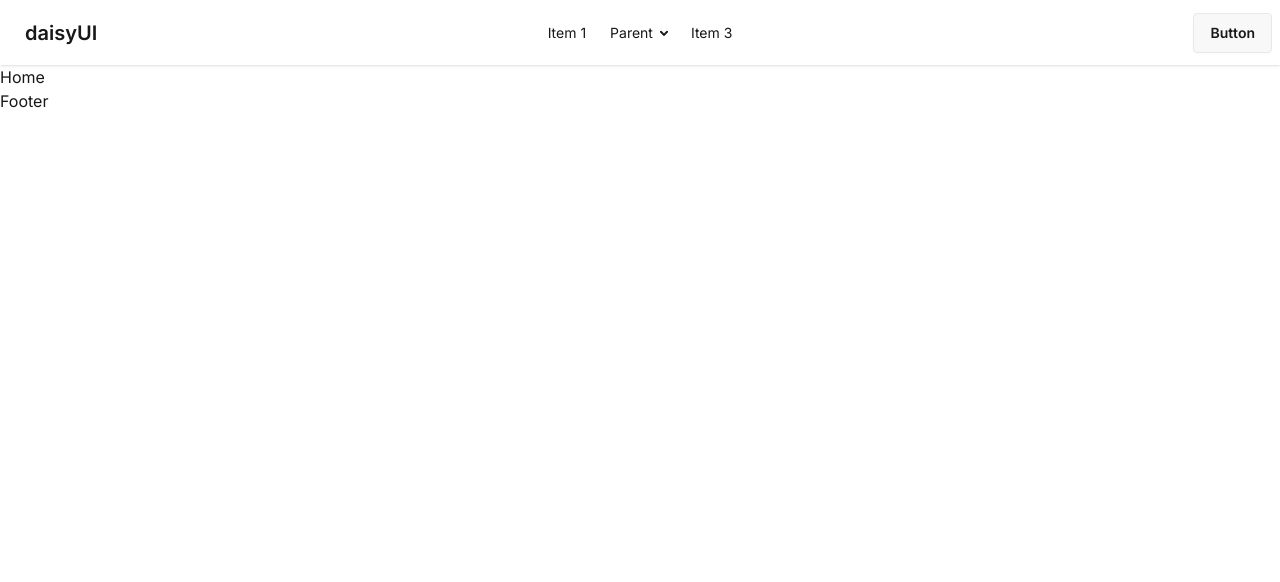
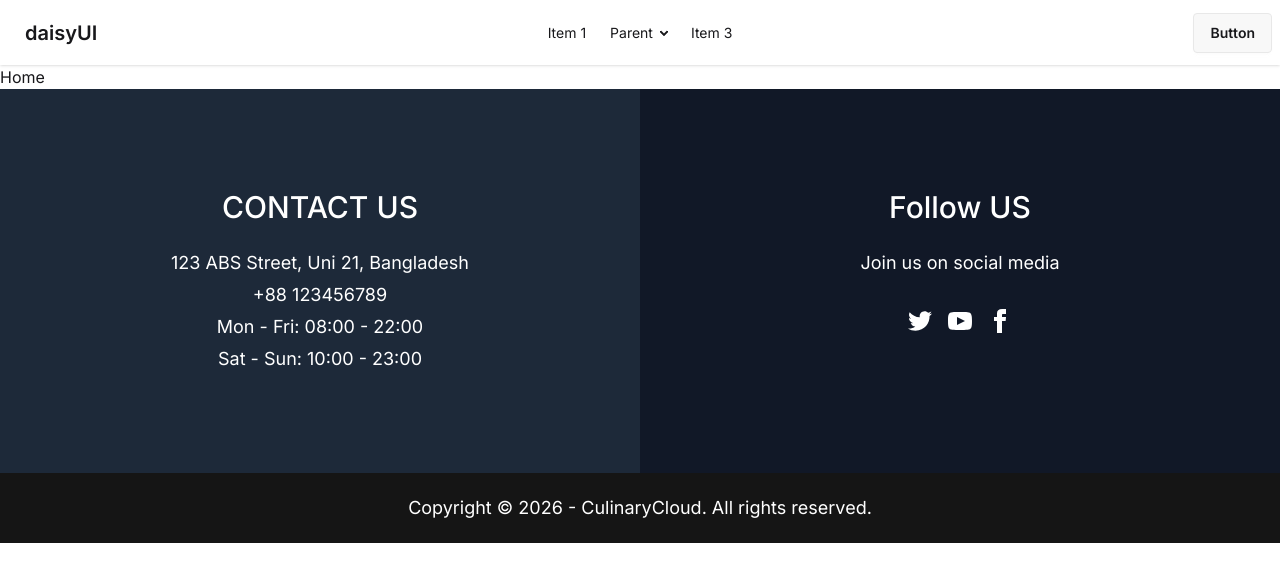
Before and after one commit to mahfuj024/bistro-boss-restaurant-client, a React (Vite) app: page / in a window 1280 px wide. Shown: the top 582 px of the page. Built offline with nearby package versions, Linux system fonts and the light colour scheme.

Commit message:
add footer

```diff
--- a/index.html
+++ b/index.html
@@ -2,7 +2,7 @@
 <html lang="en" data-theme="light">
   <head>
     <meta charset="UTF-8" />
-    <link rel="icon" type="image/svg+xml" href="/vite.svg" />
+    <link rel="icon" type="image/svg+xml" href="/favicon.ico" />
     <meta name="viewport" content="width=device-width, initial-scale=1.0" />
     <title>bistro-boss-restaurant-client</title>
   </head>
--- a/src/components/shared/Footer.jsx
+++ b/src/components/shared/Footer.jsx
@@ -1,8 +1,57 @@
-import React from 'react'
 
 function Footer() {
   return (
-    <div>Footer</div>
+    <div>
+
+      <div className="flex flex-col md:flex-row justify-around md:min-h-75 lg:min-h-96">
+
+        {/* Contact Us Section */}
+        <div className='bg-[#1d2939] text-white text-center p-10 md:p-0 flex-1 flex flex-col justify-center'>
+          <h1 className="text-2xl md:text-3xl font-medium">CONTACT US</h1>
+          <p className='mt-4 md:mt-6 text-base md:text-lg'>123 ABS Street, Uni 21, Bangladesh</p>
+          <p className='text-base md:text-lg mt-1'>+88 123456789</p>
+          <p className='text-base md:text-lg mt-1'>Mon - Fri: 08:00 - 22:00</p>
+          <p className='text-base md:text-lg mt-1'>Sat - Sun: 10:00 - 23:00</p>
+        </div>
+
+        {/* Follow Us Section */}
+        <div className='bg-[#111827]  text-white flex-1 text-center p-10 md:p-0 flex flex-col items-center justify-center'>
+          <h1 className="text-2xl md:text-3xl font-medium">Follow US</h1>
+          <p className="mt-4 md:mt-6 text-base md:text-lg">Join us on social media</p>
+
+          {/* আইকনগুলো এখানে */}
+          <div className="flex gap-4 mt-4 md:mt-8 mb-0 md:mb-10">
+            {/* Twitter Icon */}
+            <a href="#" className="hover:text-blue-400 transition-colors">
+              <svg xmlns="http://www.w3.org" width="24" height="24" fill="currentColor" viewBox="0 0 24 24">
+                <path d="M24 4.557c-.883.392-1.832.656-2.828.775 1.017-.609 1.798-1.574 2.165-2.724-.951.564-2.005.974-3.127 1.195-.897-.957-2.178-1.555-3.594-1.555-3.179 0-5.515 2.966-4.797 6.045-4.091-.205-7.719-2.165-10.148-5.144-1.29 2.213-.669 5.108 1.523 6.574-.806-.026-1.566-.247-2.229-.616-.054 2.281 1.581 4.415 3.949 4.89-.693.188-1.452.232-2.224.084.626 1.956 2.444 3.379 4.6 3.419-2.07 1.623-4.678 2.348-7.29 2.04 2.179 1.397 4.768 2.212 7.548 2.212 9.142 0 14.307-7.721 13.995-14.646.962-.695 1.797-1.562 2.457-2.549z"></path>
+              </svg>
+            </a>
+
+            {/* YouTube Icon */}
+            <a href="#" className="hover:text-red-600 transition-colors">
+              <svg xmlns="http://www.w3.org" width="24" height="24" fill="currentColor" viewBox="0 0 24 24">
+                <path d="M19.615 3.184c-3.604-.246-11.631-.245-15.23 0-3.897.266-4.356 2.62-4.385 8.816.029 6.185.484 8.549 4.385 8.816 3.6.245 11.626.246 15.23 0 3.897-.266 4.356-2.62 4.385-8.816-.029-6.185-.484-8.549-4.385-8.816zm-10.615 12.816v-8l8 3.993-8 4.007z"></path>
+              </svg>
+            </a>
+
+            {/* Facebook Icon */}
+            <a href="#" className="hover:text-blue-600 transition-colors">
+              <svg xmlns="http://www.w3.org" width="24" height="24" fill="currentColor" viewBox="0 0 24 24">
+                <path d="M9 8h-3v4h3v12h5v-12h3.642l.358-4h-4v-1.667c0-.955.192-1.333 1.115-1.333h2.885v-5h-3.808c-3.596 0-5.192 1.583-5.192 4.615v3.385z"></path>
+              </svg>
+            </a>
+          </div>
+        </div>
+      </div>
+
+      <footer className="footer sm:footer-horizontal footer-center bg-[#151515ff] text-white h-17.5">
+        <aside>
+          <p className='sm:text-base md:text-lg'>Copyright © {new Date().getFullYear()} - CulinaryCloud. All rights reserved.</p>
+        </aside>
+      </footer>
+
+    </div>
   )
 }
 
--- a/src/layouts/MainLayouts.jsx
+++ b/src/layouts/MainLayouts.jsx
@@ -4,7 +4,7 @@ import { Outlet } from 'react-router-dom'
 
 function MainLayouts() {
     return (
-        <div>
+        <div className='max-w-480 mx-auto'>
             <Navbar />
             <Outlet /> {/* এখানে nested route content আসবে */}
             <Footer />
```
Also changed, not shown: 1 other file (tests, documents, lock files or other folders).
